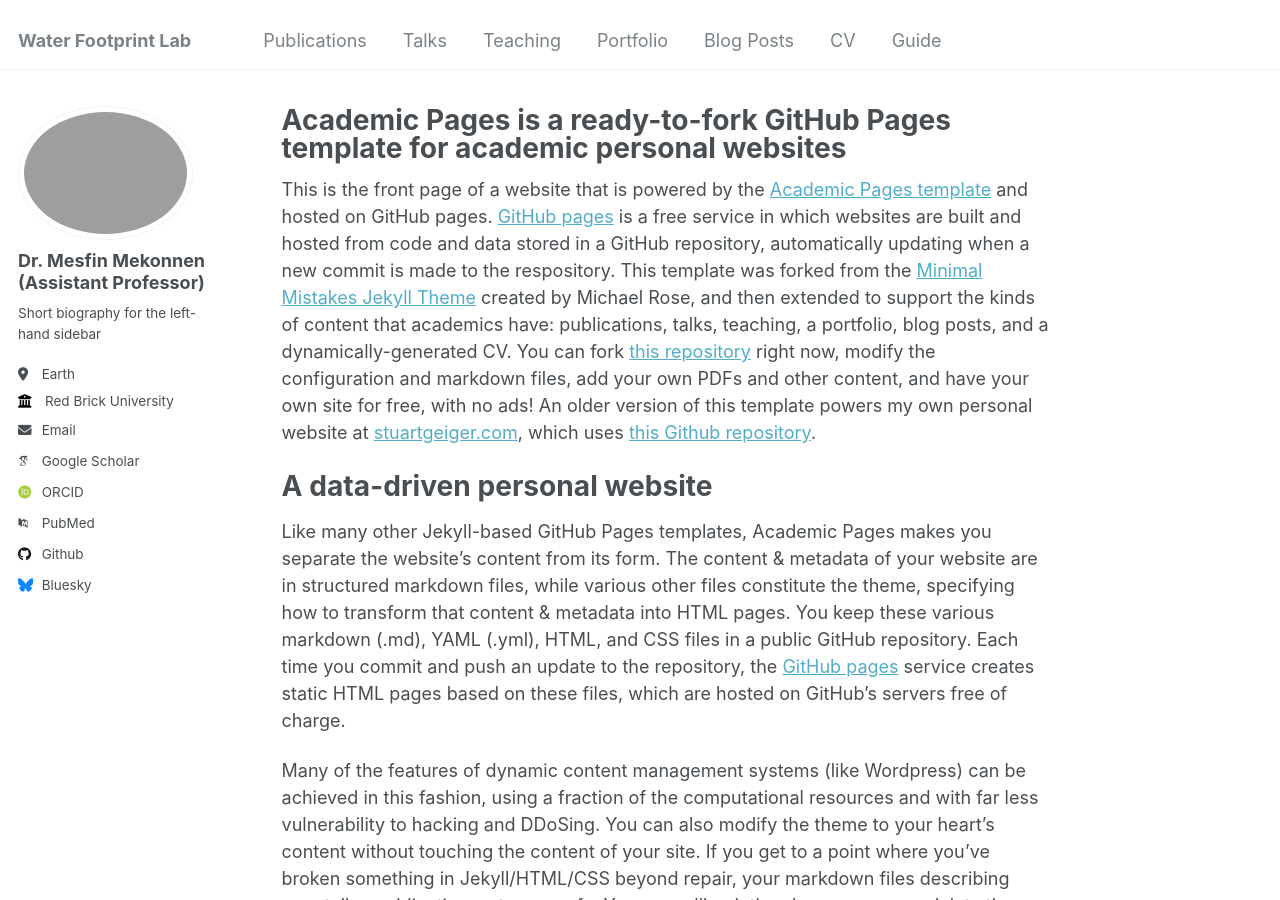
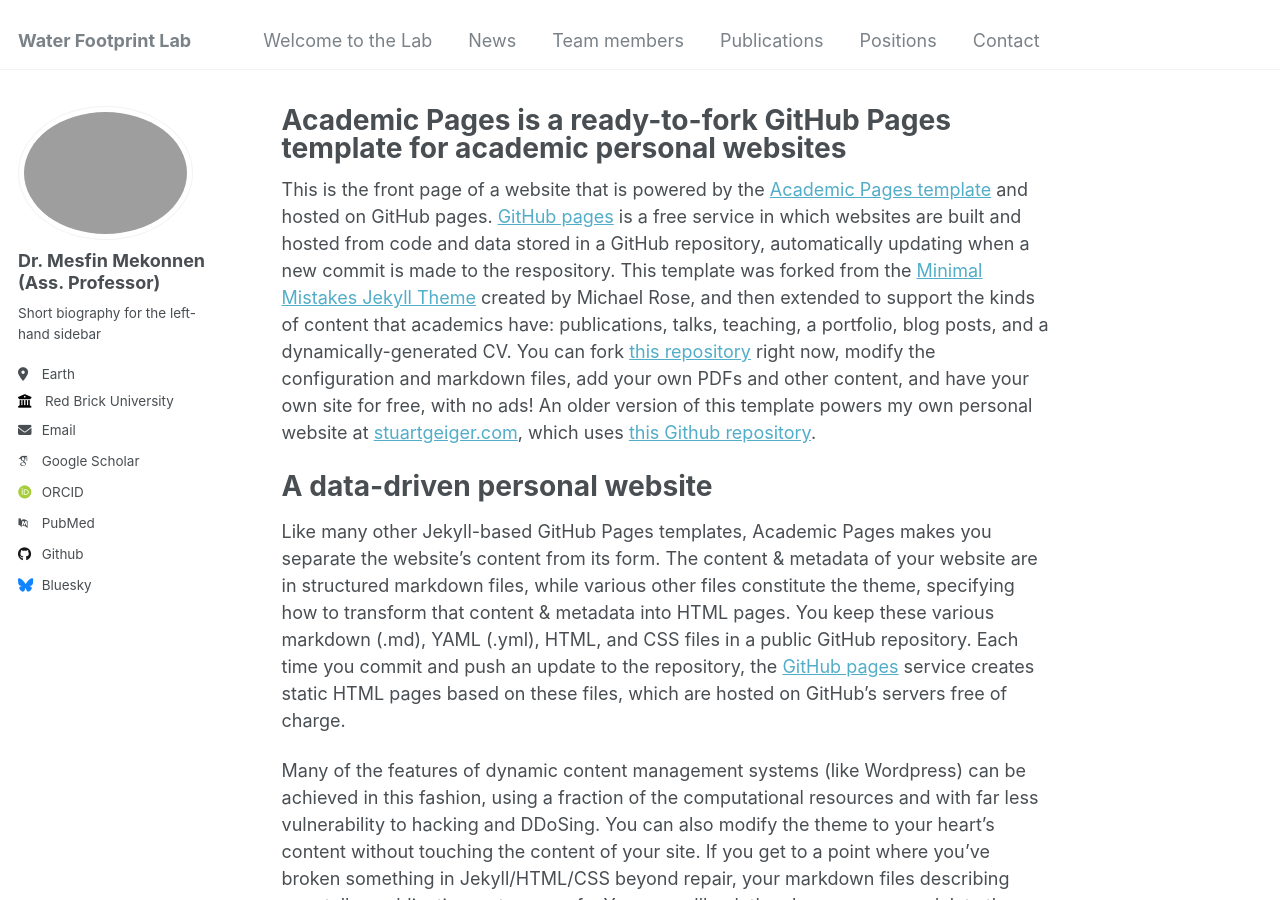
Before and after one commit to Habte1345/LAB_Page, a Jekyll site: the page built from _pages/about.md, in a window 1280 px wide and 900 px high. Built offline with Jekyll 4.4.1, drawn with Linux system fonts in a browser that asks for light colours; some web fonts are replaced.

Commit message:
customizing

```diff
--- a/_config.yml
+++ b/_config.yml
@@ -12,7 +12,7 @@ title                    : "Water Footprint Lab"
 title_separator          : "-"
 name                     : &name "Dr. Mesfin Mekonnen"
 description              : &description "personal description"
-url                      : https://academicpages.github.io # the base hostname & protocol for your site e.g. "https://mmistakes.github.io"
+url                      : https://github.com/water-footprint-lab/WFP-Lab.github.io
 baseurl                  : "" # the subpath of your site, e.g. "/blog"
 repository               : "academicpages/academicpages.github.io"
 
@@ -21,8 +21,8 @@ repository               : "academicpages/academicpages.github.io"
 #               Additional customization can be done by editing /_includes/author-profile.html
 author:
   # Biographic information
-  avatar           : "Mesfin.jpeg"
-  name             : "Dr. Mesfin Mekonnen\n (Assistant Professor)"
+  avatar           : "Mesfin.png"
+  name             : "Dr. Mesfin Mekonnen\n (Ass. Professor)"
   pronouns         : # example: "she/her"
   bio              : "Short biography for the left-hand sidebar"
   location         : "Earth"
--- a/_data/navigation.yml
+++ b/_data/navigation.yml
@@ -5,23 +5,23 @@
 # prevent it from being included in the site.
 
 main:
+  - title: "Welcome to the Lab"
+    url: /Welcome to the Lab/
+
+  - title: "News"
+    url: /News/
+
+  - title: "Team members"
+    url: /Team members/
+
   - title: "Publications"
-    url: /publications/
+    url: /Publications/
 
-  - title: "Talks"
-    url: /talks/
+  - title: "Positions"
+    url: /Positions/
 
-  - title: "Teaching"
-    url: /teaching/
+  - title: "Contact"
+    url: /Contact/
 
-  - title: "Portfolio"
-    url: /portfolio/
-
-  - title: "Blog Posts"
-    url: /year-archive/
-
-  - title: "CV"
-    url: /cv/
-
-  - title: "Guide"
-    url: /markdown/
+  # - title: "Guide"
+  #   url: /markdown/
```
